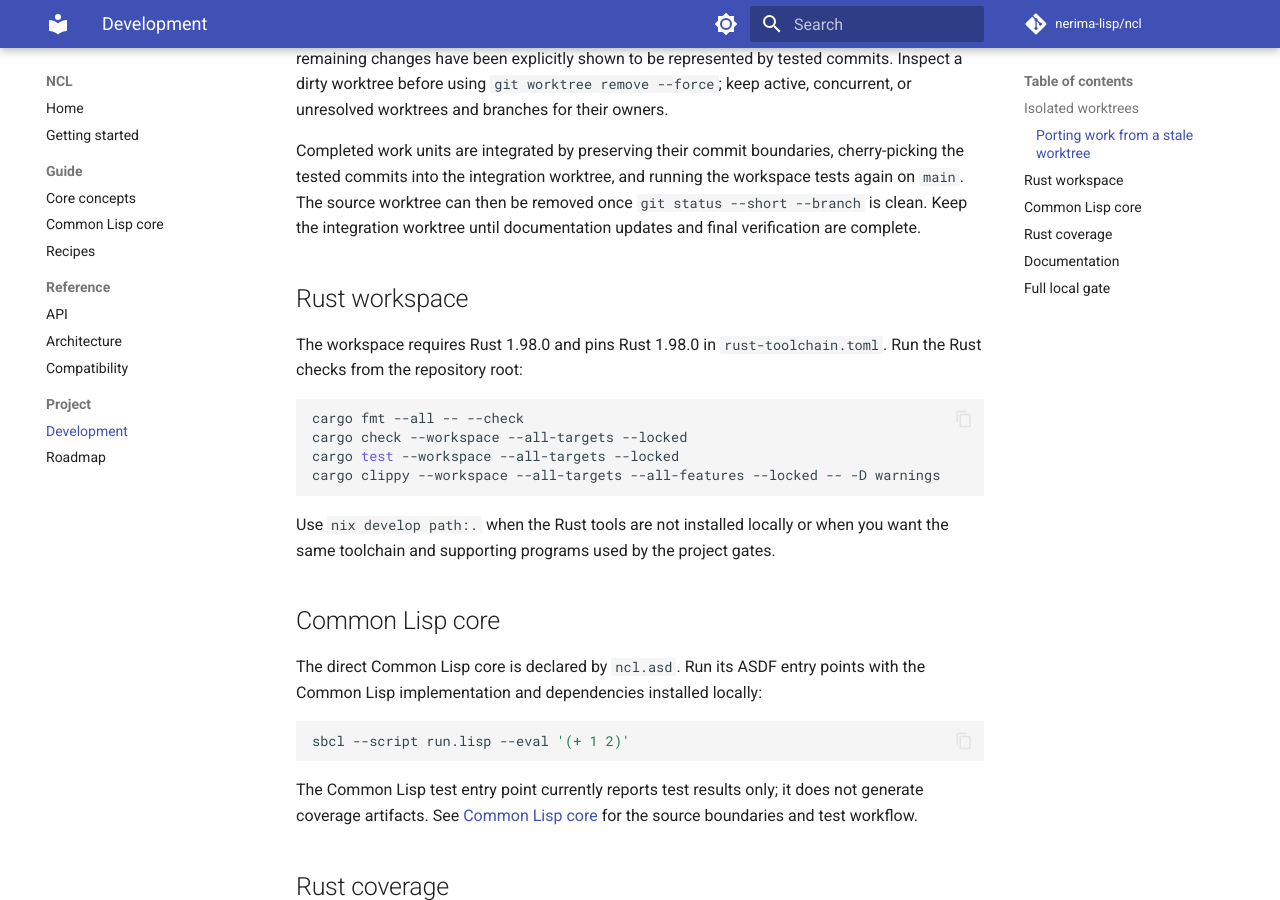
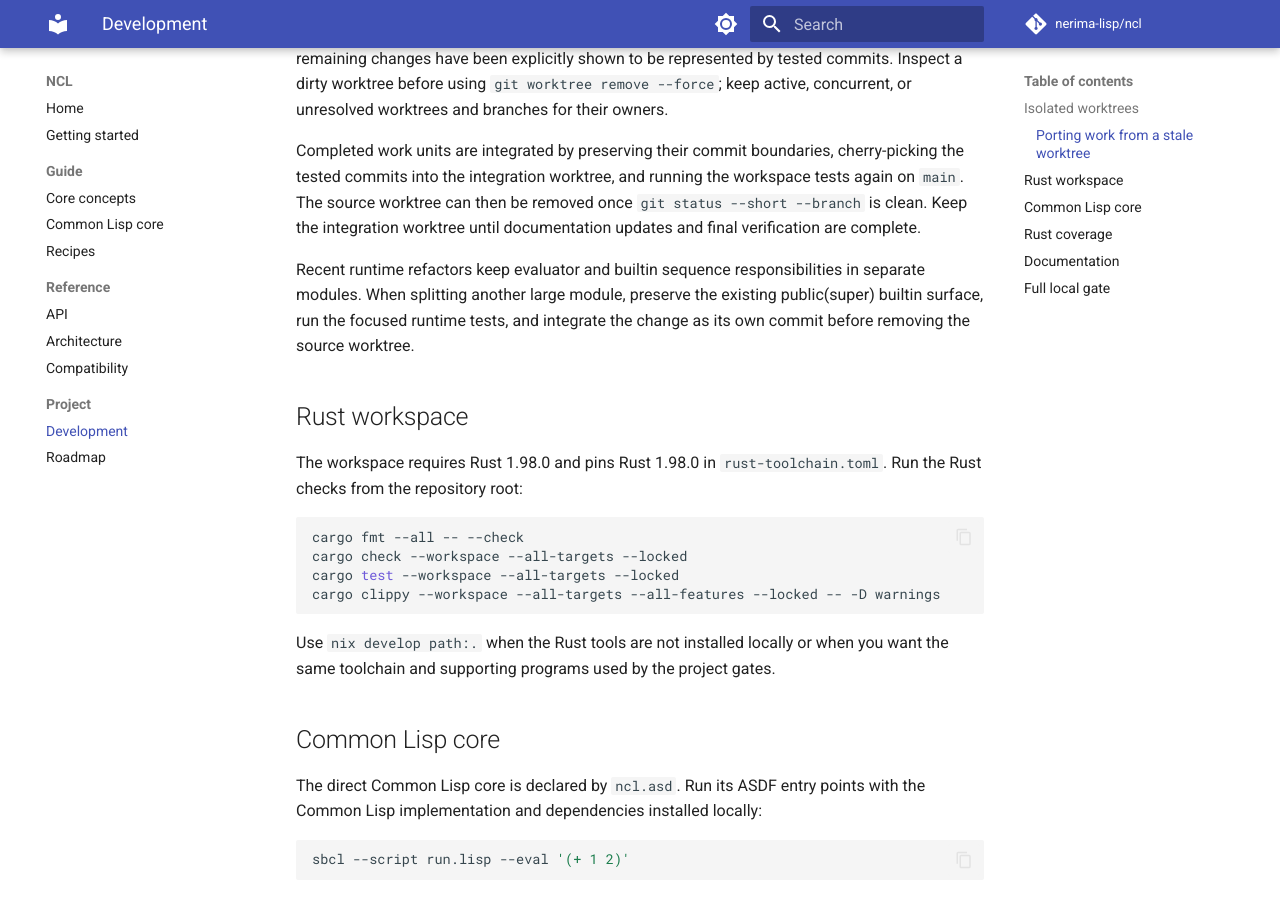
Before and after one commit to nerima-lisp/ncl, an MkDocs documentation site: the page built from docs/src/project/development.md, in a window 1280 px wide and 900 px high, scrolled down 1075 px. Built offline with MkDocs 1.6.1 and Material for MkDocs 9.7.7, drawn with Linux system fonts in a browser that asks for light colours; comment, search, counter and statistics services are not loaded.

Commit message:
docs: record runtime refactoring workflow

```diff
--- a/docs/src/project/development.md
+++ b/docs/src/project/development.md
@@ -58,6 +58,11 @@ cherry-picking the tested commits into the integration worktree, and running
 the workspace tests again on `main`. The source worktree can then be removed
 once `git status --short --branch` is clean. Keep the integration worktree
 until documentation updates and final verification are complete.
+
+Recent runtime refactors keep evaluator and builtin sequence responsibilities in
+separate modules. When splitting another large module, preserve the existing
+public(super) builtin surface, run the focused runtime tests, and integrate the
+change as its own commit before removing the source worktree.
 
 ## Rust workspace
 
```
